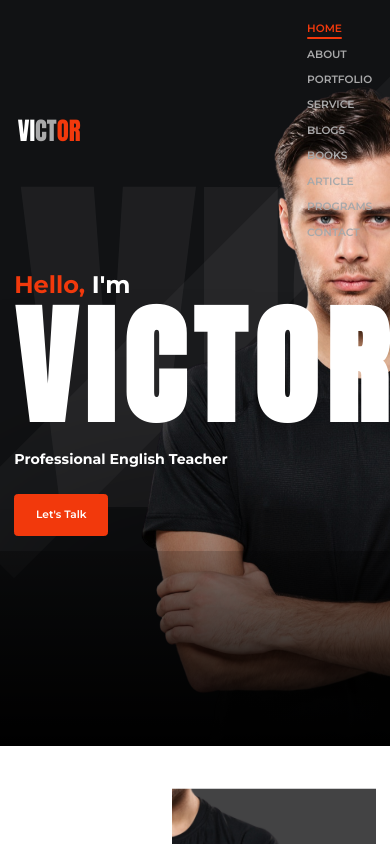
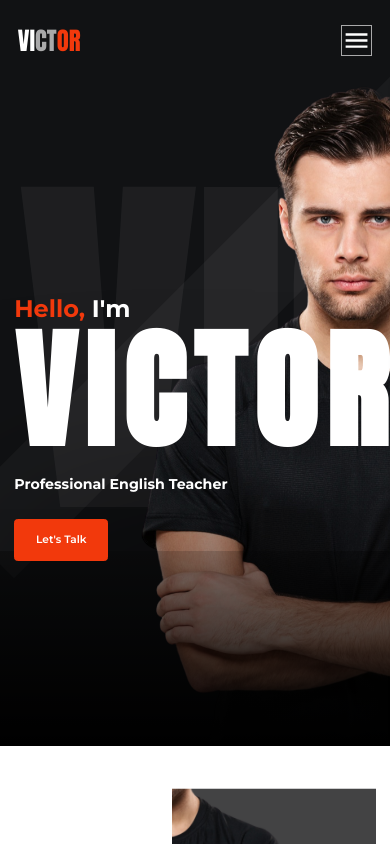
Before and after one commit to Asliddin-Coder/victor.com, a React (Vite) app: page / in a window 390 px wide. Shown: the top 844 px of the page. Built offline with nearby package versions, Linux system fonts and the light colour scheme.

Commit message:
Navbar RWD Completed

```diff
--- a/src/assets/styles/base/_reset.scss
+++ b/src/assets/styles/base/_reset.scss
@@ -32,28 +32,10 @@ li {
 
 
 @media screen and (max-width: 576px) {
-  html {
-    font-size: 55.5%;
-  }
 
-  body {
-    width: 100%;
-  }
-
-  .container {
-    width: 100vw;
-  }
 }
 
 @media screen and (max-width: 768px) {
-  html {
-    font-size: 55.5%;
-  }
-
-  body {
-    width: 100%;
-  }
-
   .container {
     width: 100vw;
   }
--- a/src/components/hero/Hero.jsx
+++ b/src/components/hero/Hero.jsx
@@ -14,17 +14,17 @@ const Hero = () => {
       } else {
         setIsScroll(false)
       }
+    }
 
-      window.addEventListener('scroll', handleScroll)
+    window.addEventListener("scroll", handleScroll)
 
-      return () => window.removeEventListener('scroll', handleScroll)
-    }
+    return () => window.removeEventListener("scroll", handleScroll)
   }, [])
 
   return (
     <>
       <div className={styles.hero}>
-        <div className={styles.container} style={{ paddingTop: isScroll ? "40rem" : "0" }}>
+        <div className={styles.container} style={{marginTop: isScroll ? "32rem" : "24rem"}}>
           {/* Hello start */}
           <div className={styles.hello}>
             <span><span id={styles.first}>Hello,</span> I'm</span>
--- a/src/components/hero/Hero.module.scss
+++ b/src/components/hero/Hero.module.scss
@@ -1,6 +1,10 @@
 @use "../../assets/styles/main" as *;
 
 .hero {
+    display: flex;
+    align-items: center;
+    justify-content: center;
+
     .container {
         color: $color-text-white;
         width: 100%;
@@ -132,7 +136,8 @@
         .container {
             width: 100%;
             height: auto;
-            margin-top: 1rem;
+            margin-top: 22rem;
+
             #backImg {
                 display: none;
             }
--- a/src/components/nav/Nav.jsx
+++ b/src/components/nav/Nav.jsx
@@ -4,12 +4,14 @@ import { MdClose, MdMenu } from "react-icons/md";
 const Nav = () => {
 
     const [isScroll, setIsScroll] = useState(false)
+    const [isOpen, setIsOpen] = useState(false)
 
     useEffect(() => {
         const handleScroll = () => {
-            if(window.scrollY > 50){
+            if (window.scrollY > 50) {
                 setIsScroll(true)
-            }else{
+                setIsOpen(false)
+            } else {
                 setIsScroll(false)
             }
         }
@@ -26,14 +28,10 @@ const Nav = () => {
                     {/* LOGO start */}
                     <div className={styles.logo}><span className={styles.one}>VI</span><span className={styles.two}>CT</span>OR</div>
                     {/* LOGO end */}
-                    <div className={styles.toolbar}>
-                        <span className={styles.bar}></span>
-                        <span className={styles.bar}></span>
-                        <span className={styles.bar}></span>
-                    </div>
                     {/* Navigation Bar start */}
                     <nav className={styles.navbar}>
-                        <ul>
+                        <MdMenu className={styles.hamburger} onClick={() => setIsOpen(!isOpen)}/>
+                        <ul id={styles.navbar} style={{right: isOpen ? "27rem" : "-30rem"}}>
                             <li className={`${styles.navItem} ${styles.active}`}>Home</li>
                             <li className={styles.navItem}>About</li>
                             <li className={styles.navItem}>Portfolio</li>
--- a/src/components/nav/Nav.module.scss
+++ b/src/components/nav/Nav.module.scss
@@ -16,7 +16,7 @@
     width: 100%;
     max-width: 1200px;
     padding: 0 2rem;
-    z-index: 15;
+    z-index: 20000;
 
     .logo {
       font-family: $font-primary;
@@ -37,22 +37,17 @@
       }
     }
 
-    .toolbar {
-      display: none;
-      flex-direction: column;
-      gap: 0.8rem;
-      border: 0.1rem solid $color-text-grey;
-      padding: 1rem;
+    .navbar {
+      position: relative;
 
-      .bar {
-        width: 4rem;
-        height: 0.3rem;
-        background-color: $color-text-grey;
+      .hamburger {
+        display: none;
+        font-size: 3.5rem;
+        color: $color-primary-main;
+        border: 1px solid $color-text-grey;
       }
-    }
 
-    .navbar {
-      ul {
+      #navbar {
         display: flex;
         align-items: center;
         justify-content: space-between;
@@ -119,8 +114,8 @@
     top: 0;
     left: 0;
     width: 100%;
-    background: rgba(0, 0, 0, 0.8); // qora fon + opacity
-    backdrop-filter: blur(6px); // optional effekt
+    background: rgba(0, 0, 0, 0.8);
+    backdrop-filter: blur(6px);
     box-shadow: 0 2px 10px rgba(0, 0, 0, 0.3);
     z-index: 1000;
   }
@@ -131,18 +126,45 @@
   .nav {
     align-items: flex-start;
     padding: 1rem 0;
-  }
 
-  .toolbar {
-    display: flex;
-  }
+    .container {
+      width: 100%;
+      .navbar {
+        position: relative;
+        display: flex;
+        align-items: center;
 
-  .navbar {
-    ul {
-      flex-direction: column;
-      gap: 1.4rem !important;
-      align-items: flex-start !important;
-      justify-content: flex-start !important;
+        .hamburger {
+          position: absolute;
+          right: 0;
+          display: block;
+          color: white;
+
+          &:hover {
+            cursor: pointer;
+            border-radius: .4rem;
+          }
+        }
+
+        #navbar {
+          position: absolute;
+          right: 30rem;
+          top: 4.5rem;
+          padding: 2rem;
+          width: 27rem;
+          height: 100vh;
+          background: rgba(0, 0, 0, 0.8);
+          backdrop-filter: blur(6px);
+          box-shadow: 0 2px 10px rgba(0, 0, 0, 0.3);
+          display: flex;
+          flex-direction: column;
+          align-items: flex-start;
+          justify-content: flex-start;
+          gap: 2rem;
+        }
+      }
     }
+
+
   }
 }
```
